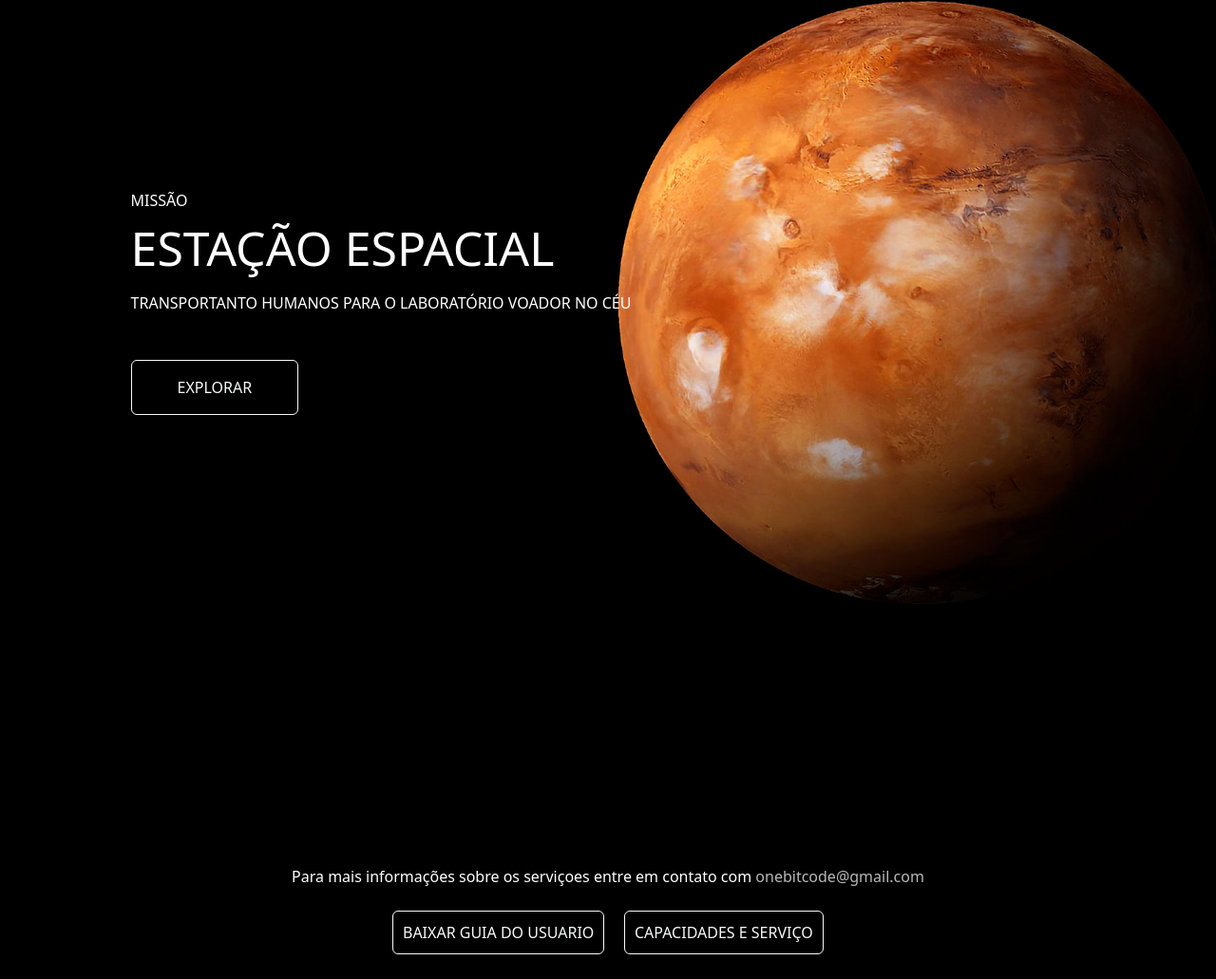
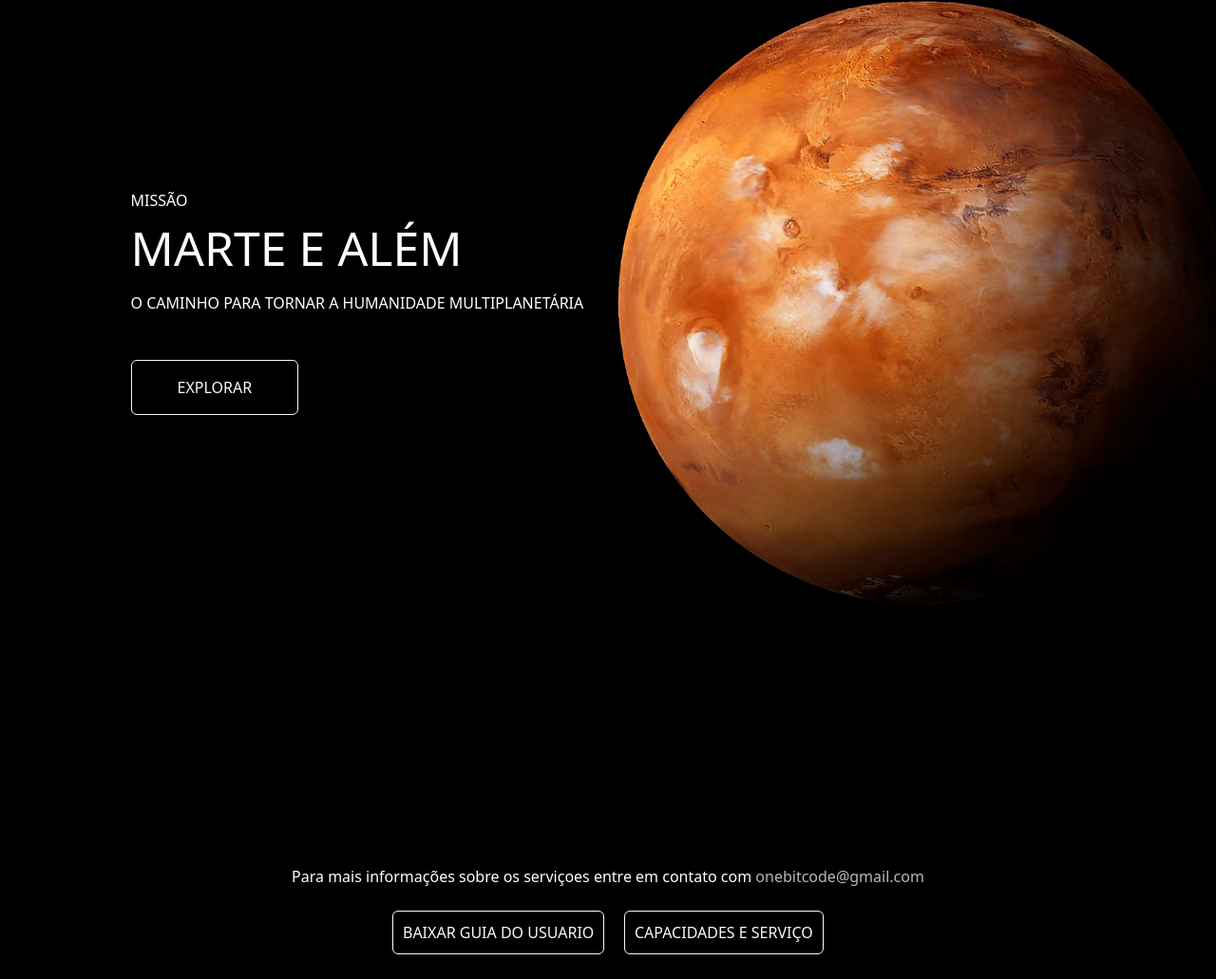
Before and after one commit to CarlosVarao/Projetos-de-aprendizagem, a website: page Projeto-site-onebitX/humanFlightPag/index.html in a window 1280 px wide. Shown: the part 3532-4563 px from the top of the page at 95% size. Drawn offline with nearby package versions, Linux system fonts and the light colour scheme.

Commit message:
Add novas info na seven sec do projeto humanFlightPag

```diff
--- a/Projeto-site-onebitX/humanFlightPag/index.html
+++ b/Projeto-site-onebitX/humanFlightPag/index.html
@@ -125,8 +125,8 @@
       <div data-aos="fade-down-right" data-aos-duration="1000" class="seven-content container-fluid">
         <div class="seven-text-content">
           <p class="mb-2">MISSÃO</p>
-          <h2 class="mb-3">ESTAÇÃO ESPACIAL</h2>
-          <p class="mb-5 fw-light">TRANSPORTANTO HUMANOS PARA O LABORATÓRIO VOADOR NO CÉU</p>
+          <h2 class="mb-3">MARTE E ALÉM</h2>
+          <p class="mb-5 fw-light">O CAMINHO PARA TORNAR A HUMANIDADE MULTIPLANETÁRIA</p>
           <button type="button" class="btn btn-outline-light">EXPLORAR</button>
         </div>
       </div>
```
